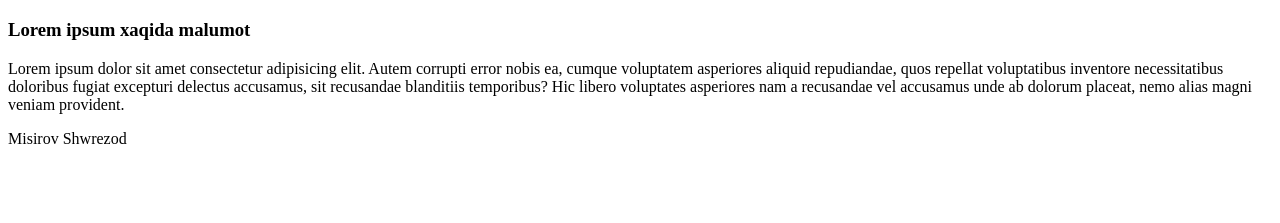
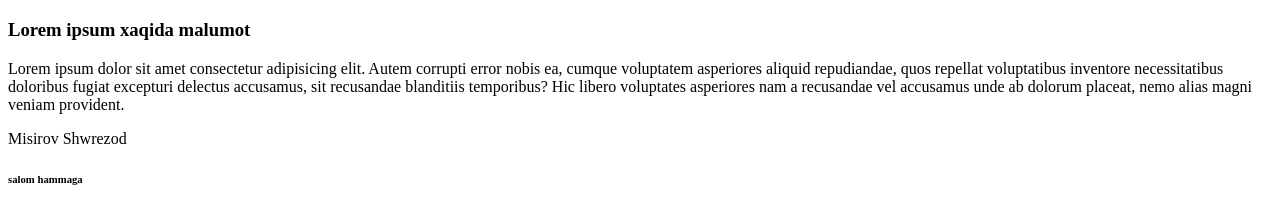
Before and after one commit to sherzod202021/newproject_html, a plain HTML site: page index.html in a window 1280 px wide. Shown: the part 61-284 px from the top of the page. Drawn offline with Linux system fonts and the light colour scheme.

Commit message:
I am VIP first coder

```diff
--- a/index.html
+++ b/index.html
@@ -11,5 +11,6 @@
     <h3>Lorem ipsum xaqida malumot</h3>
     <p>Lorem ipsum dolor sit amet consectetur adipisicing elit. Autem corrupti error nobis ea, cumque voluptatem asperiores aliquid repudiandae, quos repellat voluptatibus inventore necessitatibus doloribus fugiat excepturi delectus accusamus, sit recusandae blanditiis temporibus? Hic libero voluptates asperiores nam a recusandae vel accusamus unde ab dolorum placeat, nemo alias magni veniam provident.</p>
     <p>Misirov Shwrezod</p>
+    <h6>salom hammaga</h6>
 </body>
 </html>
--- a/script.js
+++ b/script.js
@@ -1 +1,2 @@
 HTMLFormControlsCollection
+ggdggsds
--- a/style.css
+++ b/style.css
@@ -1,4 +1,5 @@
 body{
     background-color: blueviolet;
     padding: 0;
+    margin: 0;
 }
```
